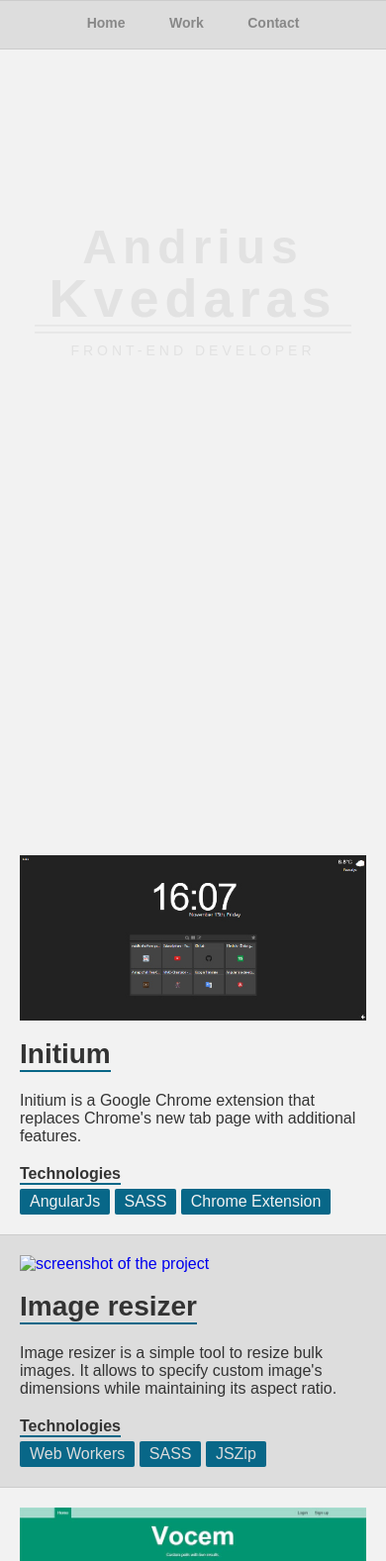
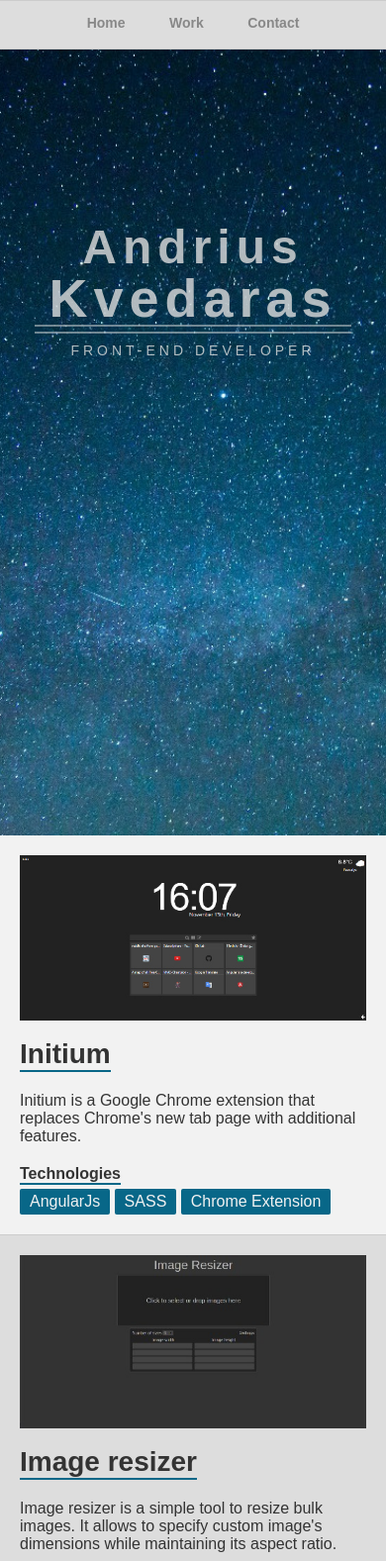
Before and after one commit to andriuskv/portfolio, a website: page index.html in a window 390 px wide. Shown: the top 1577 px of the page at 99% size. Drawn offline with Linux system fonts and the light colour scheme.

Commit message:
Corrected image type

```diff
--- a/index.html
+++ b/index.html
@@ -56,9 +56,9 @@
         <section class="portfolio-item">
             <a href="http://andriuskv.github.io/image-resizer">
                 <img class="work-image" alt="screenshot of the project"
-                src="images/work/work3.jpeg"
+                src="images/work/work3.jpg"
                 sizes="(max-width: 768px) 100vw, 50vw"
-                srcset="images/work/work3.500.jpeg 500w, images/work/work3.800.jpeg 800w, images/work/work3.jpeg 1000w">
+                srcset="images/work/work3.500.jpg 500w, images/work/work3.800.jpg 800w, images/work/work3.jpg 1000w">
             </a>
             <div class="description-container">
                 <a href="http://andriuskv.github.io/image-resizer">
--- a/src/scss/imports/header.scss
+++ b/src/scss/imports/header.scss
@@ -3,7 +3,7 @@
     width: 100%;
     min-height: 100%;
     height: 100%;
-    background-image: url(../images/header.jpeg);
+    background-image: url(../images/header.jpg);
     background-size: cover;
     background-repeat: no-repeat;
     background-position: center;
--- a/src/scss/imports/media1024px.scss
+++ b/src/scss/imports/media1024px.scss
@@ -1,6 +1,6 @@
 @media screen and (max-width: 1024px) {
 
-    .header { background-image: url(../images/header.1024.jpeg); }
+    .header { background-image: url(../images/header.1024.jpg); }
 
     .description-container { width: 44%; }
 
--- a/src/scss/imports/media360px.scss
+++ b/src/scss/imports/media360px.scss
@@ -1,6 +1,6 @@
 @media screen and (max-width: 360px) {
 
-    .header { background-image: url(../images/header.360.jpeg); }
+    .header { background-image: url(../images/header.360.jpg); }
 
     .name { letter-spacing: 6px; }
 
--- a/src/scss/imports/media540px.scss
+++ b/src/scss/imports/media540px.scss
@@ -1,6 +1,6 @@
 @media screen and (max-width: 540px) {
 
-    .header { background-image: url(../images/header.540.jpeg); }
+    .header { background-image: url(../images/header.540.jpg); }
 
     .name { letter-spacing: 6px; }
 
--- a/src/scss/imports/media768px.scss
+++ b/src/scss/imports/media768px.scss
@@ -1,6 +1,6 @@
 @media screen and (max-width: 768px) {
 
-    .header { background-image: url(../images/header.768.jpeg); }
+    .header { background-image: url(../images/header.768.jpg); }
 
     .name { letter-spacing: 6px; }
 
```
Also changed, not shown: src/index.html (+2 -2 lines), css/main.css, src/css/main.css, 1 other file.
